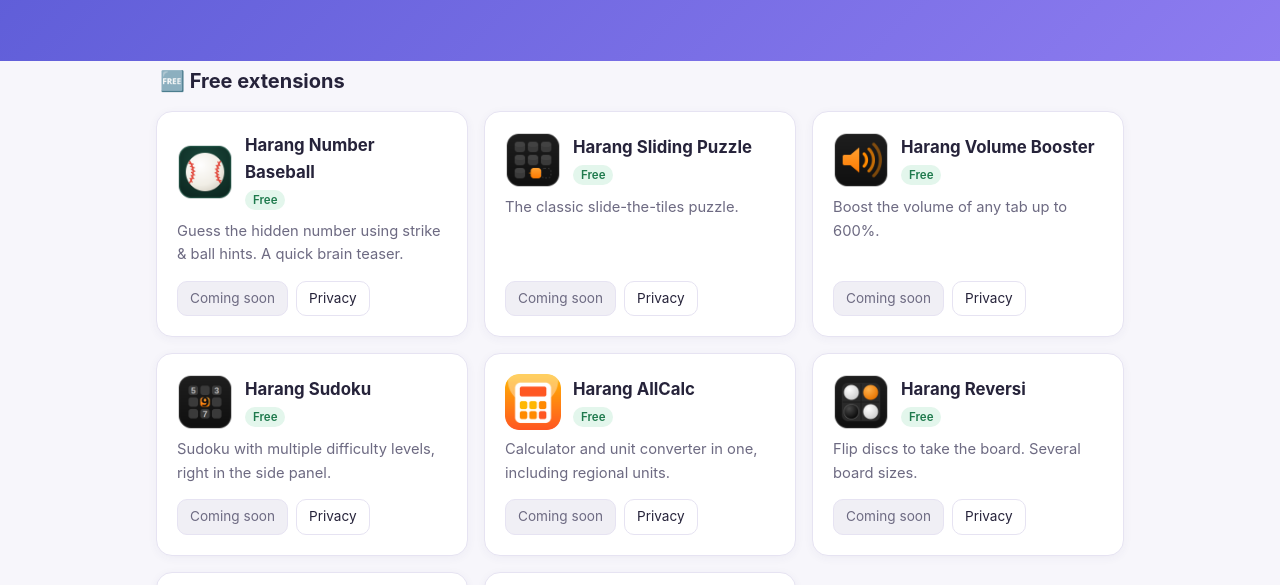
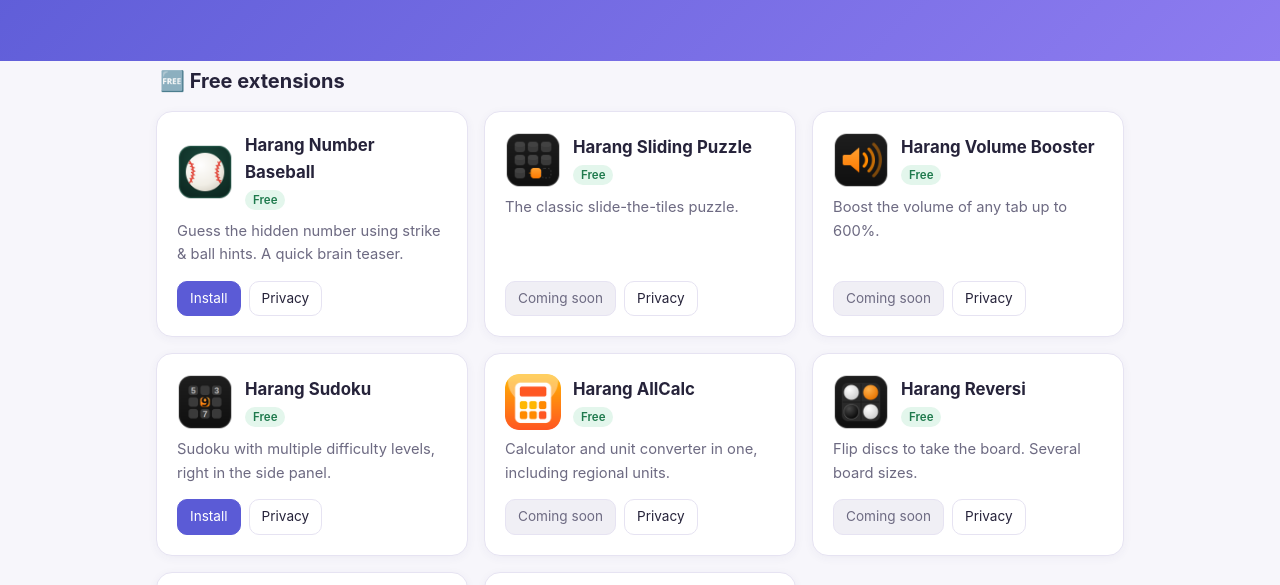
Before and after one commit to harangapps/harangapps.github.io, a plain HTML site: page index.html in a window 1280 px wide. Shown: the part 150-735 px from the top of the page. Drawn offline with Linux system fonts and the light colour scheme.

Commit message:
Add files via upload

```diff
--- a/index.html
+++ b/index.html
@@ -1,7 +1,8 @@
 <!DOCTYPE html>
-<html lang="ko">
+<html lang="ko" translate="no" class="notranslate">
 <head>
 <meta charset="utf-8">
+<meta name="google" content="notranslate">
 <meta name="viewport" content="width=device-width, initial-scale=1">
 <title>Harang Apps · 하랑 앱스</title>
 <meta name="description" content="Harang - simple, friendly Chrome extensions and mini games. 하랑 - 가볍고 친근한 크롬 확장프로그램과 미니게임.">
@@ -78,13 +79,13 @@
 <script>
 // ▼ 웹스토어 승인 후 store 칸에 주소만 넣으면 "설치하기" 버튼이 켜져요
 const PRODUCTS = [
-  { id:'baseball', e:'⚾', name:{ ko:'하랑 숫자야구', en:'Harang Number Baseball' }, desc:{ ko:'숨은 숫자를 맞히는 두뇌 게임. 스트라이크·볼 힌트로 추리해 보세요.', en:'Guess the hidden number using strike & ball hints. A quick brain teaser.' }, store:'' },
+  { id:'baseball', e:'⚾', name:{ ko:'하랑 숫자야구', en:'Harang Number Baseball' }, desc:{ ko:'숨은 숫자를 맞히는 두뇌 게임. 스트라이크·볼 힌트로 추리해 보세요.', en:'Guess the hidden number using strike & ball hints. A quick brain teaser.' }, store:'https://chromewebstore.google.com/detail/hdjhalhafmmkkjnajlgbmdakehkbhloj' },
   { id:'puzzle',   e:'🧩', name:{ ko:'하랑 슬라이딩 퍼즐', en:'Harang Sliding Puzzle' }, desc:{ ko:'타일을 밀어 순서대로 맞추는 클래식 퍼즐.', en:'The classic slide-the-tiles puzzle.' }, store:'' },
   { id:'volume',   e:'🔊', name:{ ko:'하랑 볼륨 부스터', en:'Harang Volume Booster' }, desc:{ ko:'작게 들리는 탭 소리를 최대 600%까지 키워요.', en:'Boost the volume of any tab up to 600%.' }, store:'' },
-  { id:'sudoku',   e:'🔢', name:{ ko:'하랑 스도쿠', en:'Harang Sudoku' }, desc:{ ko:'난이도별로 즐기는 스도쿠. 사이드패널에서 바로.', en:'Sudoku with multiple difficulty levels, right in the side panel.' }, store:'' },
+  { id:'sudoku',   e:'🔢', name:{ ko:'하랑 스도쿠', en:'Harang Sudoku' }, desc:{ ko:'난이도별로 즐기는 스도쿠. 사이드패널에서 바로.', en:'Sudoku with multiple difficulty levels, right in the side panel.' }, store:'https://chromewebstore.google.com/detail/fogalepipjgfmhaigknlciojcfmldagf' },
   { id:'allcalc',  e:'🧮', name:{ ko:'하랑 AllCalc', en:'Harang AllCalc' }, desc:{ ko:'계산기와 단위 변환을 한곳에. 나라별 단위도 지원해요.', en:'Calculator and unit converter in one, including regional units.' }, store:'' },
   { id:'reversi',  e:'⚫', name:{ ko:'하랑 리버시', en:'Harang Reversi' }, desc:{ ko:'돌을 뒤집어 판을 차지하는 전략 게임. 여러 판 크기 지원.', en:'Flip discs to take the board. Several board sizes.' }, store:'' },
-  { id:'komok',    e:'⚪', name:{ ko:'하랑 K-Omok', en:'Harang K-Omok' }, desc:{ ko:'다섯 개를 먼저 잇는 한국식 오목.', en:'Korean-style five-in-a-row (Omok).' }, store:'' },
+  { id:'komok',    e:'⚪', name:{ ko:'하랑 K-Omok', en:'Harang K-Omok' }, desc:{ ko:'다섯 개를 먼저 잇는 한국식 오목.', en:'Korean-style five-in-a-row (Omok).' }, store:'https://chromewebstore.google.com/detail/alfljjknfdkmfceafblacmcjmpdegibj' },
   { id:'kyut',     e:'🎋', name:{ ko:'하랑 K-Yut', en:'Harang K-Yut' }, desc:{ ko:'가마니 위에서 즐기는 전통 윷놀이. 청팀 vs 홍팀!', en:'Traditional Korean Yut on a straw mat — play against Team Korea.' }, store:'' }
 ];
 
```
Also changed, not shown: privacy.html (+2 -1 lines), recipes/bulgogi.html (+2 -1 lines).
